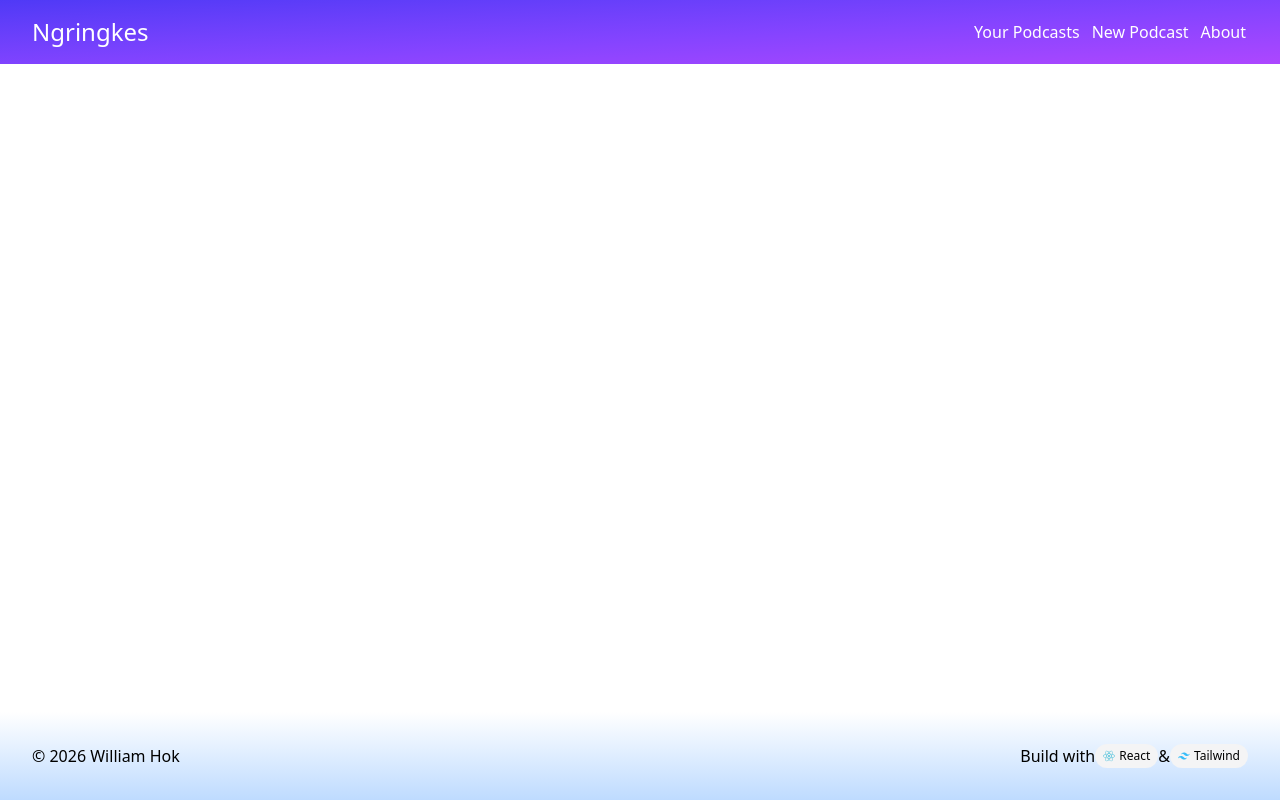
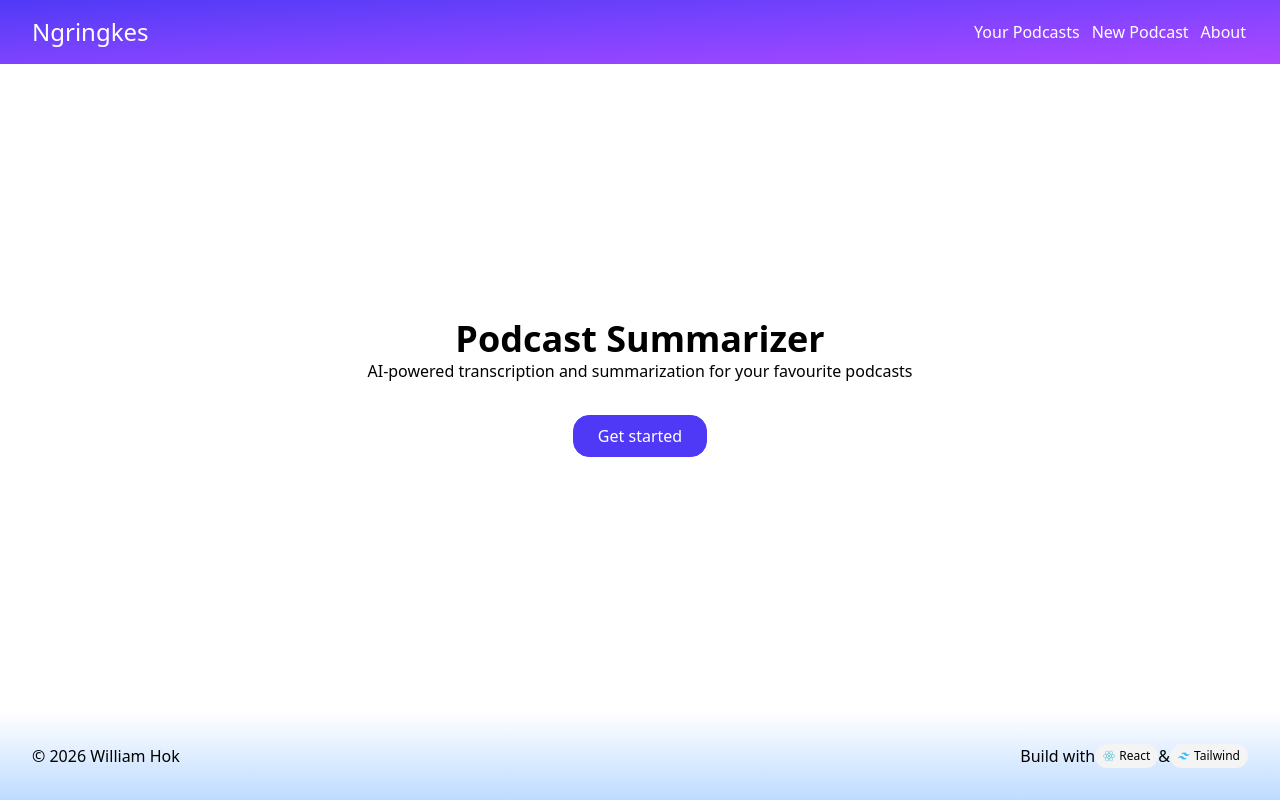
Before and after one commit to wonganjatan/ngringkes, a Next.js app: page / in a window 1280 px wide. Built offline with nearby package versions, Linux system fonts and the light colour scheme.

Commit message:
style(homepage): add simple content to the homepage

```diff
--- a/app/page.tsx
+++ b/app/page.tsx
@@ -1,10 +1,19 @@
 import Footer from "@/components/Footer";
 import Header from "@/components/Header";
+import Link from "next/link";
 
 export default function Home() {
   return (
     <main className="h-screen flex flex-col justify-between">
       <Header/>
+      <section className="flex flex-col items-center justify-center gap-8">
+        <div className="flex flex-col items-center justify-center">
+          <h1 className="text-4xl font-bold">Podcast Summarizer</h1>
+          <p>AI-powered transcription and summarization for your favourite podcasts</p>
+        </div>
+
+        <Link href="/podcasts/new" className="text-white border border-indigo-600 rounded-2xl p-2 px-6 bg-indigo-600 hover:bg-indigo-700 transition-colors duration-300 cursor-pointer">Get started</Link>
+      </section>
       <Footer/>
     </main>
   );
```
